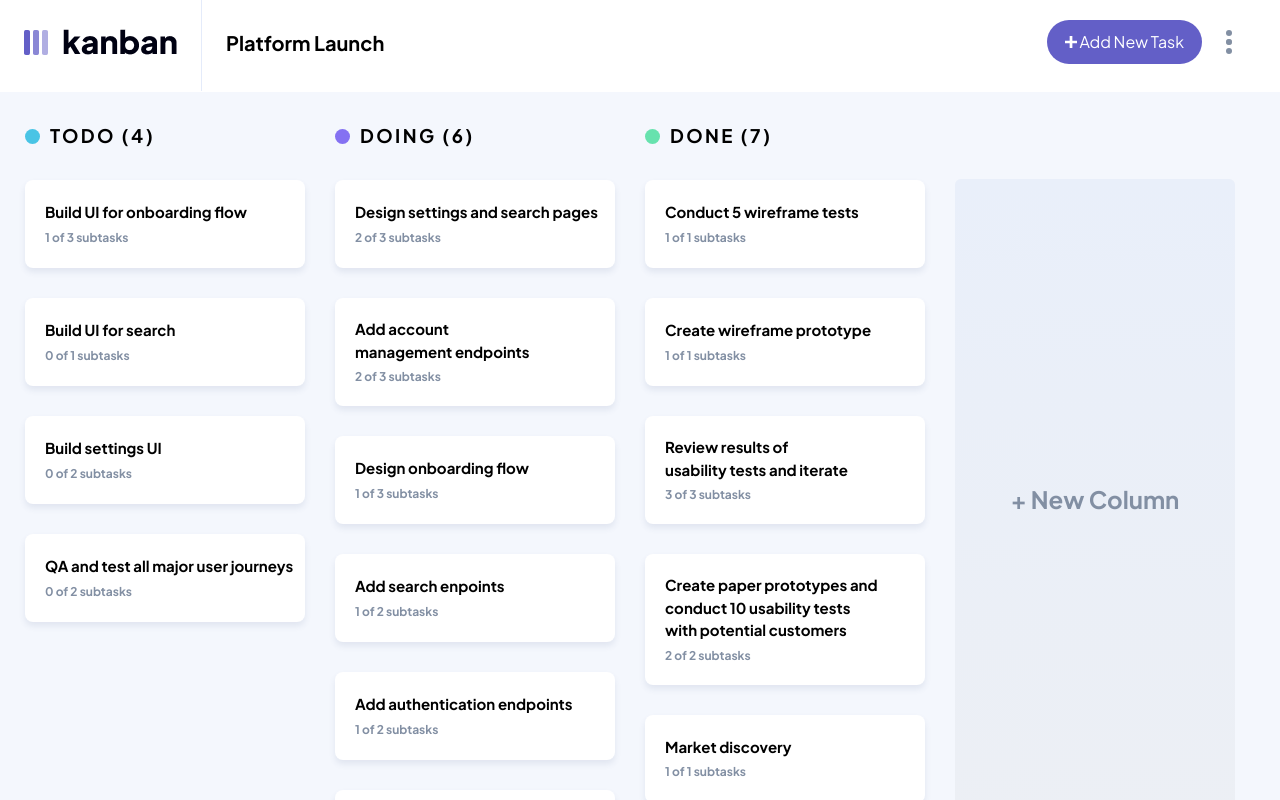
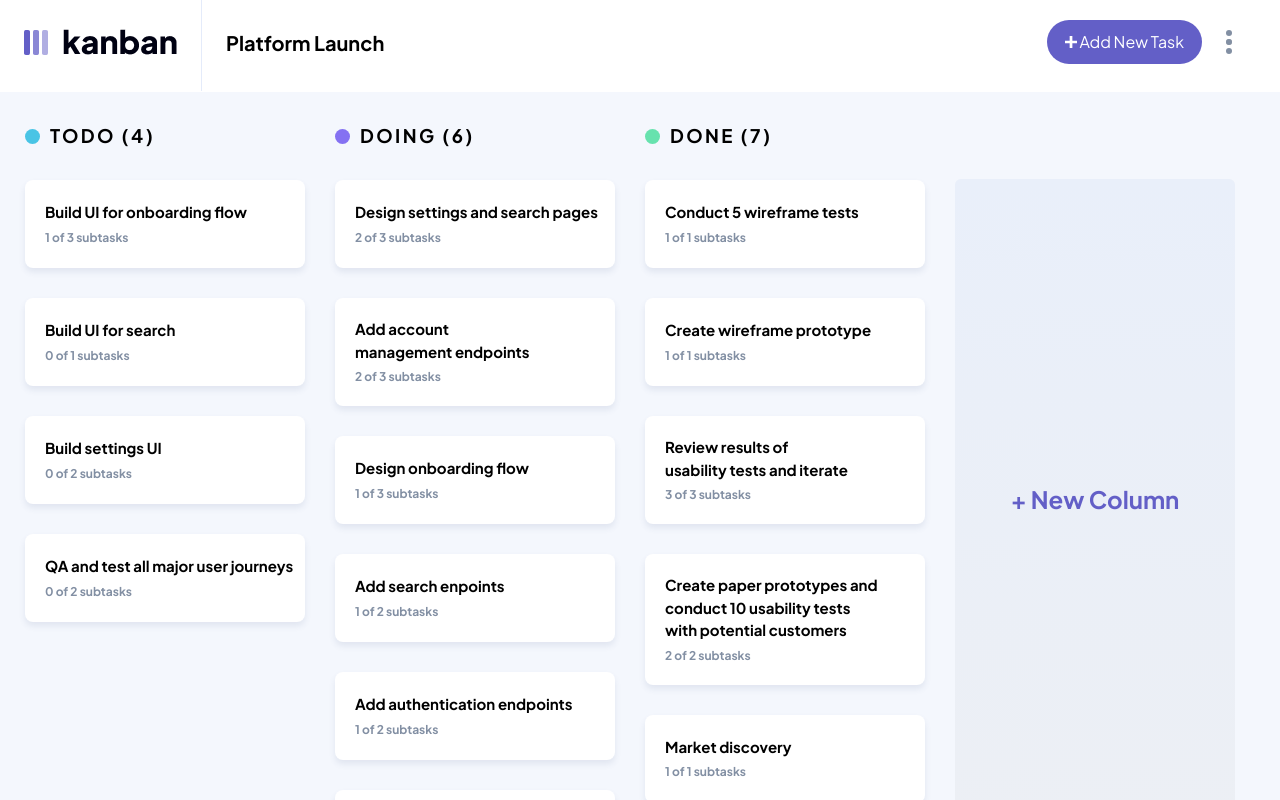
Before and after one commit to Atakanarikan0/200found-kanban-task, a React (Vite) app: page / in a window 1280 px wide. In both pictures the pointer is over the button "+ New Column". Shown: the top 800 px of the page. Built offline with nearby package versions, Linux system fonts and the light colour scheme.

Commit message:
column ekleme buton hover efekti düzeltildi

```diff
--- a/src/assets/css/Board.css
+++ b/src/assets/css/Board.css
@@ -89,8 +89,12 @@
   border-radius: 6px;
 }
 
-.add-column-btn:hover {
+.board-add-column-btn:hover {
   color: var(--mainPurple);
+}
+
+.board-add-column-btn:hover {
+  outline: none;
 }
 
 .empty-single-column {
```
